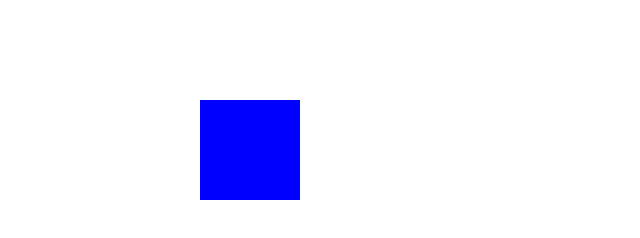
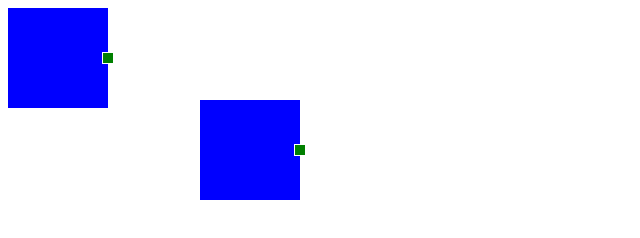
Before and after one commit to andresmanikis/drawing-spike, a website with bundled scripts: page index.html in a window 1280 px wide. Shown: the whole page, without its empty margins (0-640 px from the left). Built offline with nearby package versions, Linux system fonts and the light colour scheme.

Commit message:
Adds resize handle

```diff
--- a/Box.js
+++ b/Box.js
@@ -4,19 +4,28 @@ export class Box {
     this.y = y;
     this.moving = false;
     this.createElement();
-
-    this.el.addEventListener("mousedown", () => (this.moving = true));
-    this.el.addEventListener("mouseup", () => (this.moving = false));
   }
 
   createElement() {
-    const el = document.createElement("div");
-    el.className = "box";
-    el.style.left = this.x;
-    el.style.top = this.y;
-    this.el = el;
+    const boxEl = document.createElement("div");
 
-    document.body.appendChild(el);
+    boxEl.className = "box";
+    boxEl.style.left = this.x;
+    boxEl.style.top = this.y;
+
+    const handleEl = document.createElement("div");
+    handleEl.className = "box__handle-right";
+
+    boxEl.addEventListener("mousedown", () => (this.moving = true));
+    boxEl.addEventListener("mouseup", () => (this.moving = false));
+
+    handleEl.addEventListener("mousedown", (e) => e.stopPropagation());
+    handleEl.addEventListener("mouseup", (e) => e.stopPropagation());
+
+    boxEl.appendChild(handleEl);
+    document.body.appendChild(boxEl);
+
+    this.el = boxEl;
   }
 
   update() {
--- a/box.css
+++ b/box.css
@@ -5,3 +5,15 @@
   position: fixed;
   cursor: move;
 }
+
+.box__handle-right {
+  width: 10px;
+  height: 10px;
+  border: 1px solid white;
+  background-color: green;
+  position: absolute;
+  top: 50px;
+  right: 0;
+  transform: translate(50%, -50%);
+  cursor: e-resize;
+}
--- a/index.html
+++ b/index.html
@@ -3,6 +3,9 @@
     <link rel="stylesheet" href="box.css" />
   </head>
   <body>
+    <div class="box">
+      <div class="box__handle-right"></div>
+    </div>
     <script type="module" src="main.js"></script>
   </body>
 </html>
```
